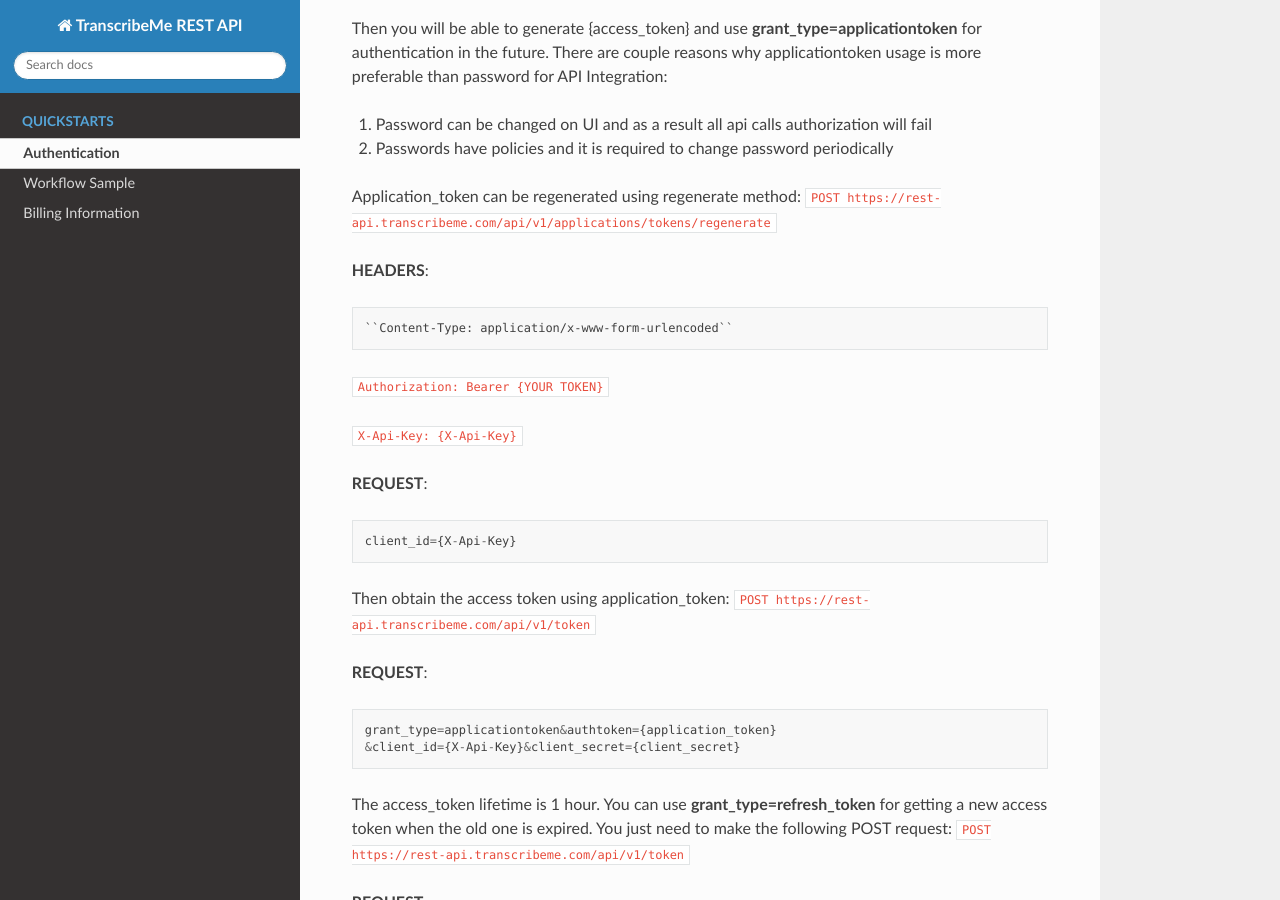
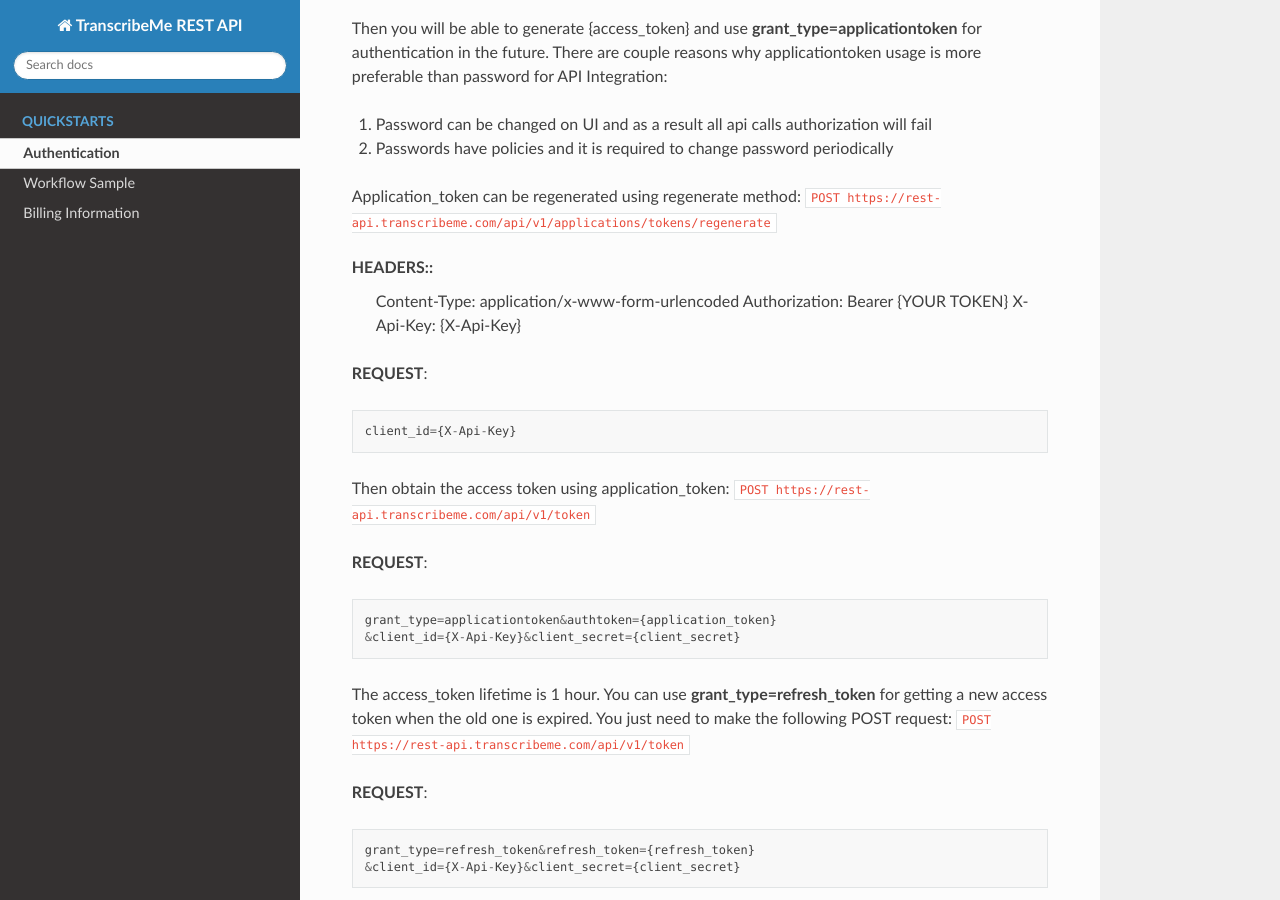
Before and after one commit to TranscribeMe/Docs, a Sphinx documentation site: the page built from docs/quickstarts/2_request_token.rst, in a window 1280 px wide and 900 px high, scrolled down 1251 px. Built offline with Sphinx 7.4.7 and the Read the Docs theme 2.0.0, drawn with Linux system fonts in a browser that asks for light colours; part of the change alters nothing that is shown.

```diff
--- a/docs/quickstarts/2_request_token.rst
+++ b/docs/quickstarts/2_request_token.rst
@@ -57,12 +57,9 @@ Application_token can be regenerated using regenerate method:
 ``POST https://rest-api.transcribeme.com/api/v1/applications/tokens/regenerate``
 
 **HEADERS**::
-
-``Content-Type: application/x-www-form-urlencoded``
-
-``Authorization: Bearer {YOUR TOKEN}``
-
-``X-Api-Key: {X-Api-Key}``
+  Content-Type: application/x-www-form-urlencoded
+  Authorization: Bearer {YOUR TOKEN}
+  X-Api-Key: {X-Api-Key}
 
 **REQUEST**::
 
```
